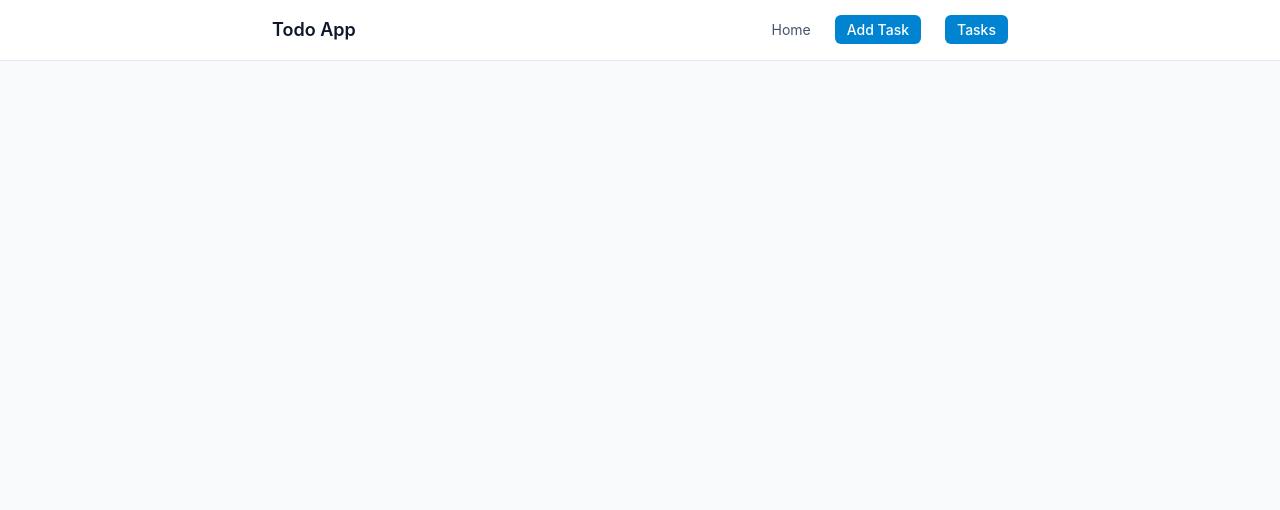
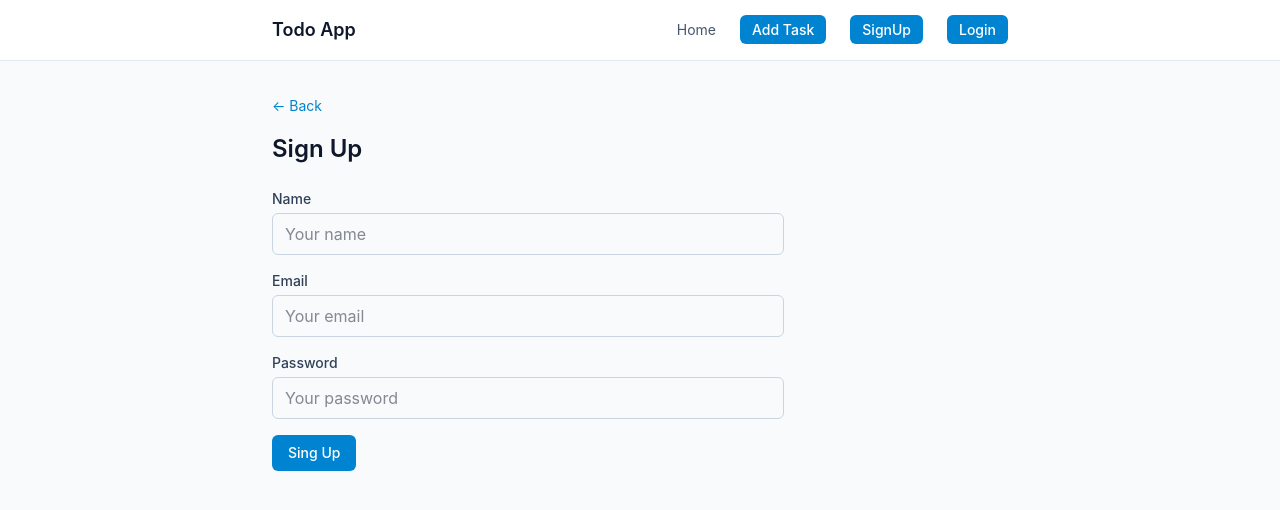
Before and after one commit to ramgurav04/mern-todo-project, a React (Vite) app in the folder frontend/: page /signup in a window 1280 px wide. Shown: the top 510 px of the page. Built offline with nearby package versions, Linux system fonts and the light colour scheme.

Commit message:
making singup feature

```diff
--- a/frontend/src/App.jsx
+++ b/frontend/src/App.jsx
@@ -3,7 +3,8 @@ import NavBar from "./components/NavBar";
 import AddTask from "./components/AddTask";
 import TaskList from "./components/TaskList";
 import UpdateTask from "./components/UpdateTask";
-
+import Login from "./components/Login";
+import SignUp from "./components/SignUp";
 
 const App = () => {
   return (
@@ -14,6 +15,8 @@ const App = () => {
         <Route path="/add" element={<AddTask />} />
         <Route path="/tasks" element ={<TaskList/>}/>
         <Route path="/update/:id" element={<UpdateTask />}/>
+        <Route path="/login" element ={<Login/>}/>
+        <Route path="/signup" element={<SignUp />}/>
       </Routes>
     </div>
   );
--- /dev/null
+++ b/frontend/src/components/Login.jsx
@@ -0,0 +1,58 @@
+// import React from "react";
+import { Link } from "react-router-dom";
+
+const Login = () => {
+  return (
+    <>
+      <div className="mx-auto max-w-3xl px-4 py-8">
+        <Link to="/" className="text-sm text-sky-600 hover:underline">
+          ← Back
+        </Link>
+        <h1 className="mt-4 text-2xl font-semibold text-slate-900">Login</h1>
+
+        <form className="mt-6 max-w-lg space-y-4">
+          <div>
+            <label
+              htmlFor="email"
+              className="block text-sm font-medium text-slate-700"
+            >
+              Email
+            </label>
+            <input
+              type="email"
+              id="email"
+              name="email"
+              placeholder="Your email"
+              required
+              className="mt-1 w-full rounded-md border border-slate-300 px-3 py-2 text-slate-900 outline-none focus:border-sky-500 focus:ring-1 focus:ring-sky-500"
+            />
+          </div>
+          <div>
+            <label
+              htmlFor="password"
+              className="block text-sm font-medium text-slate-700"
+            >
+              Password
+            </label>
+            <input
+              type="password"
+              id="password"
+              name="password"
+              placeholder="Your password"
+              required
+              className="mt-1 w-full rounded-md border border-slate-300 px-3 py-2 text-slate-900 outline-none focus:border-sky-500 focus:ring-1 focus:ring-sky-500"
+            />
+          </div>
+          <button
+            type="submit"
+            className="rounded-md bg-sky-600 px-4 py-2 text-sm font-medium text-white hover:bg-sky-700"
+          >
+            Login
+          </button>
+        </form>
+      </div>
+    </>
+  );
+};
+
+export default Login;
--- a/frontend/src/components/NavBar.jsx
+++ b/frontend/src/components/NavBar.jsx
@@ -32,14 +32,26 @@ const NavBar = () => {
           </li>
           <li>
             <NavLink
-              to="/tasks"
+              to="/signup"
               className={({ isActive }) =>
                 isActive
                   ? "rounded-md bg-sky-600 px-3 py-1.5 font-medium text-white"
                   : "rounded-md bg-sky-600 px-3 py-1.5 font-medium text-white hover:bg-sky-700"
               }
             >
-              Tasks
+              SignUp
+            </NavLink>
+          </li>
+          <li>
+            <NavLink
+              to="/login"
+              className={({ isActive }) =>
+                isActive
+                  ? "rounded-md bg-sky-600 px-3 py-1.5 font-medium text-white"
+                  : "rounded-md bg-sky-600 px-3 py-1.5 font-medium text-white hover:bg-sky-700"
+              }
+            >
+              Login
             </NavLink>
           </li>
         </ul>
--- /dev/null
+++ b/frontend/src/components/SignUp.jsx
@@ -0,0 +1,75 @@
+// import React from 'react'
+import { Link } from "react-router-dom";
+
+const SignUp = () => {
+  return (
+    <>
+      <div className="mx-auto max-w-3xl px-4 py-8">
+        <Link to="/" className="text-sm text-sky-600 hover:underline">
+        ← Back
+      </Link>
+
+        <h1 className="mt-4 text-2xl font-semibold text-slate-900">Sign Up</h1>
+
+      <form className="mt-6 max-w-lg space-y-4">
+        <div>
+          <label
+            htmlFor="title"
+            className="block text-sm font-medium text-slate-700"
+          >
+            Name
+          </label>
+          <input
+            type="text"
+            id="name"
+            name="name"
+            placeholder="Your name"
+            required
+            className="mt-1 w-full rounded-md border border-slate-300 px-3 py-2 text-slate-900 outline-none focus:border-sky-500 focus:ring-1 focus:ring-sky-500"
+          />
+        </div>
+        <div>
+          <label
+            htmlFor="email"
+            className="block text-sm font-medium text-slate-700"
+          >
+            Email
+          </label>
+          <input
+            type="email"
+            id="email"
+            name="email"
+            placeholder="Your email"
+            required
+            className="mt-1 w-full rounded-md border border-slate-300 px-3 py-2 text-slate-900 outline-none focus:border-sky-500 focus:ring-1 focus:ring-sky-500"
+          />
+        </div>
+        <div>
+          <label
+            htmlFor="password"
+            className="block text-sm font-medium text-slate-700"
+          >
+            Password
+          </label>
+          <input
+            type="password"
+            id="password"
+            name="password"
+            placeholder="Your password"
+            required
+            className="mt-1 w-full rounded-md border border-slate-300 px-3 py-2 text-slate-900 outline-none focus:border-sky-500 focus:ring-1 focus:ring-sky-500"
+          />
+        </div>
+        <button
+          type="submit"
+          className="rounded-md bg-sky-600 px-4 py-2 text-sm font-medium text-white hover:bg-sky-700"
+        >
+          Sing Up
+        </button>
+      </form>
+      </div>
+    </>
+  );
+};
+
+export default SignUp;
--- a/frontend/src/components/TaskList.jsx
+++ b/frontend/src/components/TaskList.jsx
@@ -27,17 +27,13 @@ const TaskList = () => {
 
   const deleteSelectedTasks = async () => {
     if (selectedTask.length === 0) return;
-    try {
-      const response = await axios.post("http://localhost:3000/delete-tasks", {
+    const response = await axios.post("http://localhost:3000/delete-tasks", {
         ids: selectedTask,
       });
       if (response.data && response.data.success) {
         setSelectedTask([]);
         getListData();
       }
-    } catch (error) {
-      console.error("Error deleting selected tasks:", error);
-    }
   };
 
   const selectall = (e) => {
@@ -76,7 +72,9 @@ const TaskList = () => {
         <div className="col-span-1">
           <input
             onChange={selectall}
-            checked={taskData.length > 0 && selectedTask.length === taskData.length}
+            checked={
+              taskData.length > 0 && selectedTask.length === taskData.length
+            }
             type="checkbox"
           />
         </div>
```
